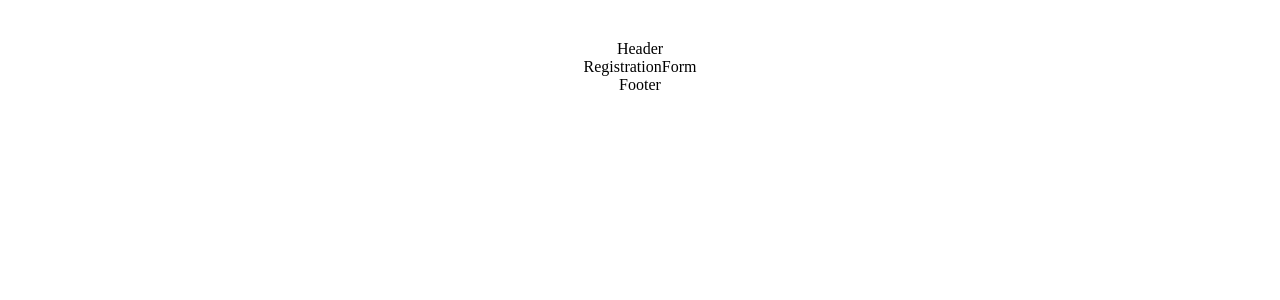
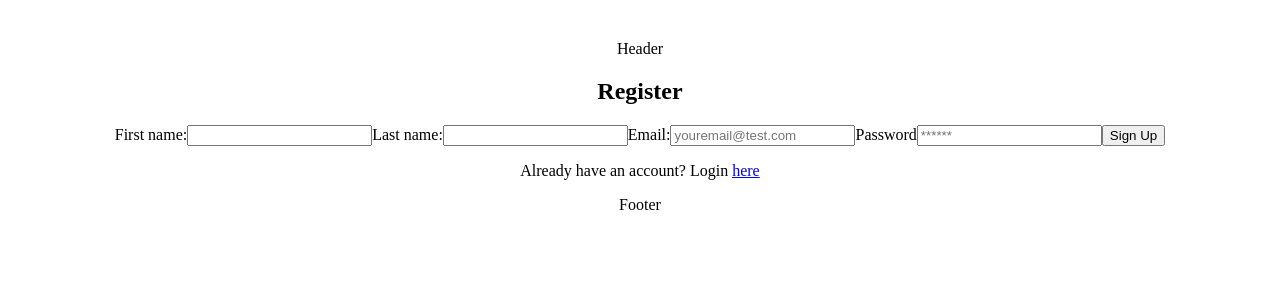
Before and after one commit to jbohde/vite-apollo-mongo, a React (Vite) app in the folder client/: page /register in a window 1280 px wide. Shown: the top 300 px of the page. Built offline with nearby package versions, Linux system fonts and the light colour scheme.

Commit message:
feat: install react-cookie and jwt-decode and implement login and registration functionality

```diff
--- a/client/package.json
+++ b/client/package.json
@@ -12,7 +12,9 @@
   "dependencies": {
     "@apollo/client": "^3.8.1",
     "graphql": "^16.8.0",
+    "jwt-decode": "^3.1.2",
     "react": "^18.2.0",
+    "react-cookie": "^5.0.0",
     "react-dom": "^18.2.0",
     "react-router-dom": "^6.15.0"
   },
--- a/client/src/App.jsx
+++ b/client/src/App.jsx
@@ -1,45 +1,52 @@
-import './App.css';
+import "./App.css";
 import {
   ApolloClient,
   InMemoryCache,
   ApolloProvider,
   createHttpLink,
-} from '@apollo/client';
-import { setContext } from '@apollo/client/link/context';
-import { Outlet } from 'react-router-dom';
+} from "@apollo/client";
+import { setContext } from "@apollo/client/link/context";
+import { Outlet } from "react-router-dom";
+import { CookiesProvider, useCookies } from "react-cookie";
 
-import Header from './components/Header';
-import Footer from './components/Footer';
+import { CurrentUserProvider } from "./context";
+
+import Header from "./components/Header";
+import Footer from "./components/Footer";
+
+
+
+function App() {
+const [cookies] = useCookies(['auth_token']);
 
 const httpLink = createHttpLink({
-  uri: '/graphql',
+  uri: "/graphql",
 });
 
-const authLink = setContext((_, { headers }) => {
-  const token = localStorage.getItem('id_token');
-  return {
+  const authLink = setContext((_, { headers }) =>
+  ({
     headers: {
       ...headers,
-      authorization: token ? `Bearer ${token}` : '',
+      authorization: cookies?.auth_token ? `Bearer ${cookies.auth_token}` : "",
     },
-  };
-});
+  }));
 
 const client = new ApolloClient({
   link: authLink.concat(httpLink),
   cache: new InMemoryCache(),
 });
 
-function App() {
   return (
     <ApolloProvider client={client}>
-      <div className="flex-column justify-flex-start min-100-vh">
-        <Header />
-        <div className="container">
-          <Outlet />
-        </div>
-        <Footer />
-      </div>
+      <CookiesProvider>
+        <CurrentUserProvider>
+            <Header />
+            <main>
+              <Outlet />
+            </main>
+            <Footer />
+        </CurrentUserProvider>
+      </CookiesProvider>
     </ApolloProvider>
   );
 }
--- a/client/src/components/LoginForm.jsx
+++ b/client/src/components/LoginForm.jsx
@@ -1,7 +1,81 @@
-function LoginForm() {
+import { useState } from 'react';
+import { useMutation } from '@apollo/client';
+import { Link, useNavigate } from 'react-router-dom';
+
+import { LOGIN_USER } from '../graphql/mutations';
+
+import { useCurrentUserContext } from '../context/CurrentUser';
+
+export default function Login() {
+  const { loginUser } = useCurrentUserContext();
+  const navigate = useNavigate();
+  const [formState, setFormState] = useState({
+    email: '',
+    password: ''
+  });
+
+  const [login, { error }] = useMutation(LOGIN_USER);
+
+  const handleFormSubmit = async event => {
+    event.preventDefault();
+    try {
+      const mutationResponse = await login({
+        variables: {
+          email: formState.email,
+          password: formState.password
+        },
+      });
+      const { token, user } = mutationResponse.data.login;
+      loginUser(user, token);
+      navigate('/dashboard');
+    } catch (e) {
+      console.log(e);
+    }
+  };
+
+  const handleChange = event => {
+    const { name, value } = event.target;
+    setFormState({ ...formState, [name]: value });
+  };
+
   return (
-    <div>LoginForm</div>
-  )
+    <>
+      {error ? (
+        <div>
+          <p className="error-text">The provided credentials are incorrect</p>
+        </div>
+      ) : null}
+      <form id="login-form" onSubmit={handleFormSubmit}>
+        <h2>Login</h2>
+        <label htmlFor="email">
+          Email:
+          <input
+            placeholder="youremail@test.com"
+            name="email"
+            type="email"
+            value={formState.email}
+            onChange={handleChange}
+          />
+        </label>
+        <label htmlFor="password">
+          Password
+          <input
+            placeholder="******"
+            name="password"
+            type="password"
+            value={formState.password}
+            onChange={handleChange}
+          />
+        </label>
+        <button type="submit">
+          Login
+        </button>
+        <p>
+          Need an account? Sign up
+          {' '}
+          <Link to="/register">here</Link>
+        </p>
+      </form>
+    </>
+  );
 }
-
-export default LoginForm
--- a/client/src/components/RegistrationForm.jsx
+++ b/client/src/components/RegistrationForm.jsx
@@ -1,7 +1,106 @@
-function RegistrationForm() {
+import { useState } from 'react';
+import { useMutation } from '@apollo/client';
+import { Link, useNavigate } from 'react-router-dom';
+
+import { REGISTER_USER } from '../graphql/mutations';
+
+import { useCurrentUserContext } from '../context/CurrentUser';
+
+export default function Registration() {
+  const { loginUser } = useCurrentUserContext();
+  const navigate = useNavigate();
+  const [formState, setFormState] = useState({
+    firstName: '',
+    lastName: '',
+    email: '',
+    password: ''
+  });
+
+  const [register, { error }] = useMutation(REGISTER_USER);
+
+  const handleFormSubmit = async event => {
+    event.preventDefault();
+    try {
+      const mutationResponse = await register({
+        variables: {
+          firstName: formState.firstName,
+          lastName: formState.lastName,
+          email: formState.email,
+          password: formState.password,
+        },
+      });
+      const { token, user } = mutationResponse.data.register;
+      loginUser(user, token);
+      navigate('/dashboard');
+    } catch (e) {
+    // eslint-disable-next-line no-console
+      console.log(e);
+    }
+  };
+
+  const handleChange = event => {
+    const { name, value } = event.target;
+    setFormState({ ...formState, [name]: value });
+  };
+
   return (
-    <div>RegistrationForm</div>
-  )
+    <>
+      {error ? (
+        <div>
+          <p className="error-text">The provided credentials are incorrect</p>
+        </div>
+      ) : null}
+      <form id="registration-form" onSubmit={handleFormSubmit}>
+        <h2>Register</h2>
+        <label htmlFor="firstName">
+          First name:
+          <input
+            type="text"
+            id="firstName"
+            name="firstName"
+            value={formState.firstName}
+            onChange={handleChange}
+          />
+        </label>
+        <label htmlFor="lastName">
+          Last name:
+          <input
+            type="text"
+            id="lastName"
+            name="lastName"
+            value={formState.lastName}
+            onChange={handleChange}
+          />
+        </label>
+        <label htmlFor="email">
+          Email:
+          <input
+            placeholder="youremail@test.com"
+            name="email"
+            type="email"
+            value={formState.email}
+            onChange={handleChange}
+          />
+        </label>
+        <label htmlFor="password">
+          Password
+          <input
+            placeholder="******"
+            name="password"
+            type="password"
+            value={formState.password}
+            onChange={handleChange}
+          />
+        </label>
+        <button type="submit">
+          Sign Up
+        </button>
+        <p>
+          Already have an account? Login
+          {' '}
+          <Link to="/register">here</Link>
+        </p>
+      </form>
+    </>
+  );
 }
-
-export default RegistrationForm
```
Also changed, not shown: 1 other file (tests, documents, lock files or other folders).
